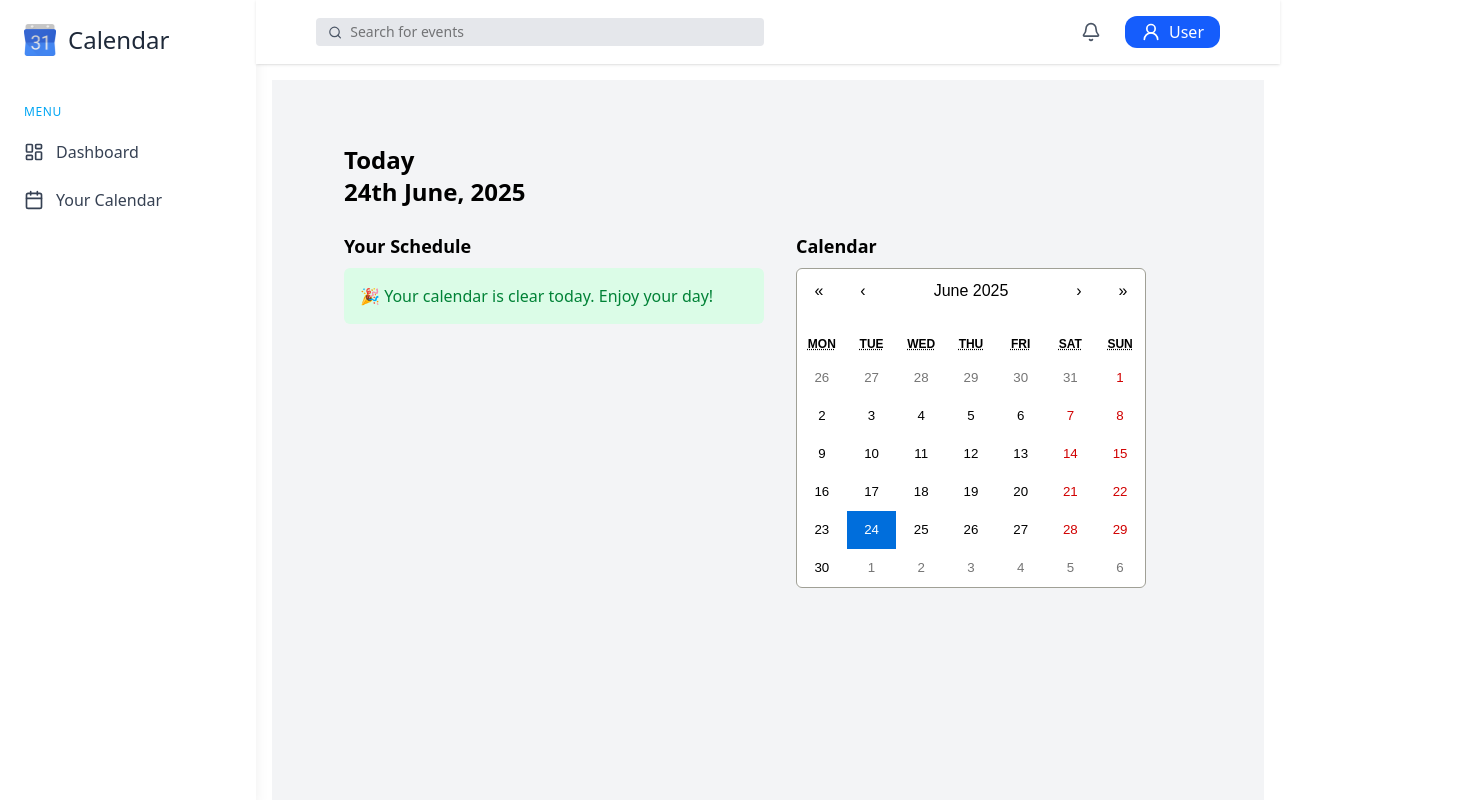
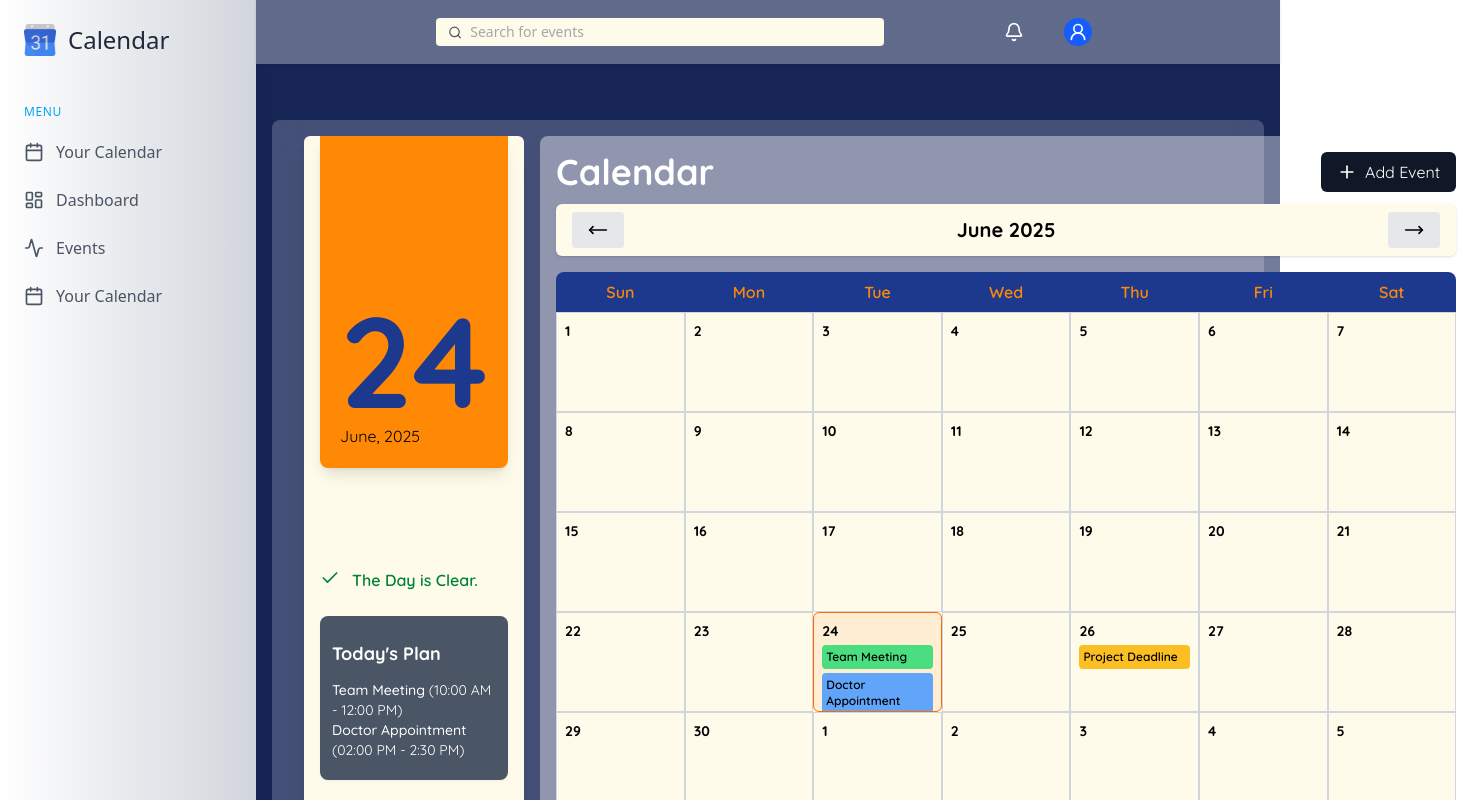
Before and after one commit to KRISHNAKUMAR-N-04/CalendarApp, a React (Vite) app: page / in a window 1280 px wide. Shown: the top 800 px of the page, 1472 px wide, since content can reach past the window. Built offline with nearby package versions, Linux system fonts and the light colour scheme.

Commit message:
Updates on css, deploy changes

```diff
--- a/src/App.jsx
+++ b/src/App.jsx
@@ -1,9 +1,7 @@
 import React from 'react';
 import { BrowserRouter as Router, Routes, Route } from 'react-router-dom';
 import Layout from './components/Layout';
-import Dashboard from './components/Dashboard';
 import YourCalendar from './components/YourCalendar';
-import EventEdit from './components/EventEdit';
 
 
 const App = () => {
@@ -11,9 +9,7 @@ const App = () => {
     <Router>
       <Routes>
         <Route element={<Layout />}>
-          <Route path="/" element={<Dashboard />} />
-          <Route path="/calendar" element={<YourCalendar />} />
-          <Route path="/editevent" element={<EventEdit/>}/>
+          <Route path="/" element={<YourCalendar />} />
         </Route>
       </Routes>
     </Router>
--- a/src/components/Dashboard.jsx
+++ /dev/null
@@ -1,55 +0,0 @@
-import { Search, Bell, User2Icon } from 'lucide-react';
-import React, { useState } from 'react';
-import Calendar from 'react-calendar';
-import 'react-calendar/dist/Calendar.css';
-import Topbar from './Topbar';
-
-const Dashboard = () => {
-  const [date, setDate] = useState(new Date());
-
-  const getOrdinal = (day) => {
-    if (day > 3 && day < 21) return 'th';
-    switch (day % 10) {
-      case 1: return 'st';
-      case 2: return 'nd';
-      case 3: return 'rd';
-      default: return 'th';
-    }
-  };
-
-  const formatDate = (date) => {
-    const day = date.getDate();
-    const ordinal = getOrdinal(day);
-    const month = new Intl.DateTimeFormat('en-GB', { month: 'long' }).format(date);
-    const year = date.getFullYear();
-    return `${day}${ordinal} ${month}, ${year}`;
-  };
-
-  return (
-    <div className="min-h-screen w-full bg-gray-100">
-
-      <div className="pt-16 md:pl-18 px-4 md:px-12 py-6 bg-gray-100">
-        <p className="text-black font-bold text-2xl mb-6">
-          Today <br />
-          <span className="font-semibold">{formatDate(new Date())}</span>
-        </p>
-
-        <div className="grid md:grid-cols-2 gap-8">
-          <div>
-            <h2 className="text-lg font-semibold mb-2">Your Schedule</h2>
-            <div className="p-4 bg-green-100 text-green-700 rounded-md">
-              🎉 Your calendar is clear today. Enjoy your day!
-            </div>
-          </div>
-
-          <div>
-            <h2 className="text-lg font-semibold mb-2">Calendar</h2>
-            <Calendar onChange={setDate} value={date} className="rounded-md" />
-          </div>
-        </div>
-      </div>
-    </div>
-  );
-};
-
-export default Dashboard;
--- a/src/components/Event.jsx
+++ b/src/components/Event.jsx
@@ -1,11 +1,10 @@
-const colors = ['bg-red-200', 'bg-green-200', 'bg-yellow-200', 'bg-purple-200'];
+const colors = ['bg-red-200', 'bg-green-200', 'bg-yellow-200', 'bg-purple-200', 'bg-orange-400'];
 
 const EventCard = ({ event }) => {
   const color = colors[Math.floor(Math.random() * colors.length)];
   return (
     <div className={`mt-1 p-1 text-xs rounded `} style={{backgroundColor: event.color}}>
       <div className="font-semibold">{event.title}</div>
-      <div>{event.Start_time}</div>
     </div>
   );
 };
--- a/src/components/EventEdit.jsx
+++ /dev/null
@@ -1,31 +0,0 @@
-import React from 'react'
-import { MoveLeftIcon } from 'lucide-react'
-import { useNavigate } from 'react-router-dom'
-
-const EventEdit = () => {
-
-  const navigate = useNavigate();
-
-
-  return (
-    <div className='bg-gray-100 min-h-screen ' >
-      <button
-            className="bg-gray-200 rounded px-4 py-2 m-4 cursor-pointer"
-            onClick={()=>navigate('/calendar')}
-          >
-            <MoveLeftIcon size={20}/>
-          </button>
-      <p className='pt-4 pl-6 pr-4 text-3xl font-medium'>Add Events</p>
-      <p className='font-extralight italic text-red-400 text-sm pl-6'>* Note: The following fields are required to add an event to your calendar</p>
-      <div className='ml-20 mt-10 w-fit p-10 rounded bg-gray-200 ' >
-        <p>Title: <span className='pl-26'><input type='text' className='pl-3 bg-gray-200  border-b-2 border-dashed focus:bg-white focus:text-black ' width={24}  placeholder='Enter title'></input></span></p>
-        <p className='pt-5'>Date: <span className='pl-25'><input type='text' className='pl-3 bg-gray-200  border-b-2 border-dashed' width={24}  placeholder='Enter date'></input></span></p>
-        <p className='pt-5'>Start Time: <span className='pl-16'><input type='text' className='pl-3 bg-gray-200  border-b-2 border-dashed' width={24}  placeholder='Enter Start Time'></input></span></p>
-        <p className='pt-5'>End Time: <span className='pl-18'><input type='text' className='pl-3 bg-gray-200  border-b-2 border-dashed' width={24}  placeholder='Enter End Time'></input></span></p>
-        <p className='pt-5'>Color: <span className='pl-24'><input type='text' className='pl-3 bg-gray-200  border-b-2 border-dashed' width={24}  placeholder='Enter color code'></input></span></p>
-      </div>
-    </div>
-  )
-}
-
-export default EventEdit
--- a/src/components/EventNotification.jsx
+++ b/src/components/EventNotification.jsx
@@ -1,62 +1,118 @@
 import React from 'react';
 import dayjs from 'dayjs';
 import customParseFormat from 'dayjs/plugin/customParseFormat';
-import { CheckIcon } from 'lucide-react';
+import { CheckIcon, FileWarningIcon } from 'lucide-react';
 
 
 const areOverlapping = (a, b) => {
-    dayjs.extend(customParseFormat)
+    dayjs.extend(customParseFormat);
     {/*
         const aStart1 = dayjs('a.Start)time', 'HH:mm a')
         console.log(aStart1);
     */}
+
     const format = 'h:mm A';
     const aStart = dayjs(a.Start_time, format);
-    const endtimeofA = dayjs(a.End_time, format);
+    const aEnd = dayjs(a.End_time, format);
     const bStart = dayjs(b.Start_time, format);
-    const endtimeofB = dayjs(b.End_time, format);
+    const bEnd = dayjs(b.End_time, format);
 
-    return aStart.isBefore(endtimeofB) && bStart.isBefore(endtimeofA);
+    console.log((aStart.isBefore(bEnd) && bStart.isBefore(aEnd)))
+    return aStart.isBefore(bEnd) && bStart.isBefore(aEnd);
+
 };
+
+
+
+const date = dayjs().format("DD");
+const month = dayjs().format("MMMM")
+const year = dayjs().format("YYYY")
 
 const EventNotification = ({ events, today }) => {
     const todayevent = events.filter(e => e.date === today.format('YYYY-MM-DD'));
-    const n = today.length
+    const n = todayevent.length
 
 
     let conflicts = [];
     for (let i = 0; i < n; i++) {
-        for (let j = i + 1; j < todaysEvents.length; j++) {
+        for (let j = i + 1; j < n; j++) {
             if (areOverlapping(todayevent[i], todayevent[j])) {
                 conflicts.push([todayevent[i], todayevent[j]]);
             }
         }
     }
-    const conflictLength = conflicts.length;
 
     return (
-        <div className="bg-white rounded-md shadow p-4 mb-6 border border-gray-200">
+        <div className="bg-amber-50 rounded-md max-h-fit shadow-xl md:max-w-xs pl-4 pr-4 pb-5 ">
 
-            <h3 className="text-lg font-bold mb-2">Today's Plan</h3>
+            <div className=' p-5 bg-orange-400 rounded-b-lg  pt-40 shadow-lg' >
+                <p className=' text-blue-900 font-extrabold text-9xl '>{date}</p>
+                <p>{month}, {year}</p>
+
+
+            </div>
+
             {conflicts.length > 0 ? (
-                <div className="text-red-600 space-y-2">
-                    <p className="font-semibold">Conflicting Events Found:</p>
+                <div className="space-y-2  ">
+                    <div className='ml-3 '>
+                        <p className="text-red-700 font-semibold flex mt-10">
+                            <FileWarningIcon size={20} className='mr-3 ' />Conflicting Events Found:</p>
                         {conflicts.map(([a, b], idx) => (
                             <div key={idx}>
-                            <p>-Your {a.title} Is around the same Time of {b.title}</p>
+                                <p className='text-red-500 italic font-light'>-Your {a.title} Is around the same Time of {b.title}</p>
                             </div>
                         ))}
                     </div>
-            ) : (
-                <div className=''>
-                    <p className="text-green-700 font-semibold flex">
-                        <CheckIcon size={20} className='mr-3 mt-0.5'/>  No Conflicts Today</p>
+                    <div className='bg-gray-600 text-white pl-3 pr-3 rounded-lg  drop-shadow-xs '>
+                        <h3 className="text-lg font-bold pt-6">Today's Plan</h3>
+
                         {todayevent.map((event, idx) => (
                             <div key={idx} className="text-sm mt-1">
                                 <span className="font-medium">{event.title}</span> ({event.Start_time} - {event.End_time})
                             </div>
                         ))}
                     </div>
+
+                </div>
+            ) : (
+                <>
+                    <div className='mt-25 '>
+                        <p className="text-green-700 font-semibold flex">
+                            <CheckIcon size={20} className='mr-3 ' />The Day is Clear.</p>
+                    </div>
+
+                    <div className=' bg-gray-600 text-white pl-3 pr-3 lg:mt-6 rounded-lg pb-5  drop-shadow-xs mb-5'>
+
+
+                        <h3 className="text-lg font-bold mb-3  pt-6 ">Today's Plan</h3>
+
+                        {todayevent.length > 0 ?
+                            (
+                                <div>
+                                    {todayevent.map((event, idx) => (
+
+                                        <div key={idx} className="text-sm ">
+                                            <span className="font-medium ">{event.title}</span> ({event.Start_time} - {event.End_time})
+                                        </div>
+
+                                    ))}
+                                </div>
+                            ) : (
+                                <div className='text-sm font-light text-sky-300'>No events today.</div>
+                            )
+                        }
+
+
+                        {/*} { todayevent.map((event, idx) => (
+
+                            <div key={idx} className="text-sm mt-1">
+                                <span className="font-medium ">{event.title}</span> ({event.Start_time} - {event.End_time})
+                            </div>
+
+                        ))}*/}
+                    </div>
+                </>
+
             )}
         </div>
     );
--- a/src/components/Layout.jsx
+++ b/src/components/Layout.jsx
@@ -5,9 +5,9 @@ import { Outlet } from 'react-router-dom';
 
 const Layout = () => {
   return (
-    <div className="min-h-screen">
+    <div className="min-h-fill bg-blur-xs bg-blue-950">
       <Navbar />
-      <div className="pt-16 md:pl-64">
+      <div className="pt-16">
         <Topbar />
         <main className="p-4">
           <Outlet />
--- a/src/components/Navbar.jsx
+++ b/src/components/Navbar.jsx
@@ -1,15 +1,14 @@
 import React, { useEffect, useState } from 'react';
-import { LayoutDashboard, Calendar, Menu } from 'lucide-react';
+import { LayoutDashboard, Calendar, Menu, LayoutDashboardIcon, ActivityIcon } from 'lucide-react';
 import logo from '../assets/1869397.png';
 import { Link } from 'react-router-dom';
 
 const Navbar = () => {
   const [isOpen, setIsOpen] = useState(false);
-  const [istab, setTab] = useState("Dashboard");
 
   return (
     <>
-      <div className="md:hidden flex justify-between items-center bg-white px-4 py-3 shadow fixed w-full z-50">
+      <div className="lg:hidden flex justify-between items-center bg-white px-4 py-3 shadow fixed w-full z-50">
         <h1 className="text-xl font-semibold text-gray-800">Calendar</h1>
         <button onClick={() => setIsOpen(!isOpen)} className="text-gray-700">
           <Menu size={24} />
@@ -18,9 +17,10 @@ const Navbar = () => {
 
       <nav
         className={`${
-          isOpen ? 'block' : 'hidden'
-        } md:block fixed top-0 left-0 w-64 h-full bg-white shadow-lg z-40 transition-all duration-300 ease-in-out`}
-      >
+          isOpen ? 'block pt-15' : 'hidden'
+        } lg:block fixed top-0 left-0 w-64 h-full bg-amber-50 backdrop-blur-2xl backdrop-opacity-50 shadow-lg z-40 transition-all duration-300 ease-in-out bg-gradient-to-r from-white to-gray-300`}>
+
+
         <div className="flex items-center text-2xl font-extralight text-gray-800 mb-6 p-6">
           <img src={logo} className="w-8 h-8 object-contain" alt="Logo" />
           <p className="pl-3">Calendar</p>
@@ -30,20 +30,38 @@ const Navbar = () => {
           <div className="font-extralight text-xs text-sky-500 uppercase tracking-wider pl-6 mb-2">Menu</div>
 
           <ul>
-            <li className="pl-6 py-3 hover:bg-blue-500 transition-colors">
+
+            <li className="pl-6 py-3 hover:bg-blue-500 text-gray-600 hover:text-white transition-colors duration-200">
               <Link
                 to="/"
-                className="flex items-center text-gray-700 hover:text-white w-full"
+                className="flex items-center  w-full"
               >
-                <LayoutDashboard size={20} />
+                <Calendar size={20} />
+                <p className="font-medium pl-3">Your Calendar</p>
+              </Link>
+            </li>
+            <li className="pl-6 py-3 hover:bg-blue-500 text-gray-600 hover:text-white transition-colors duration-200">
+              <Link
+                to="/"
+                className="flex items-center   w-full"
+              >
+                <LayoutDashboardIcon size={20} />
                 <p className="font-medium pl-3">Dashboard</p>
               </Link>
             </li>
-
-            <li className="pl-6 py-3 hover:bg-blue-500 transition-colors">
+            <li className="pl-6 py-3 hover:bg-blue-500 text-gray-600 hover:text-white transition-colors duration-200">
               <Link
-                to="/calendar"
-                className="flex items-center text-gray-700 hover:text-white w-full"
+                to="/"
+                className="flex items-center  w-full"
+              >
+                <ActivityIcon size={20} />
+                <p className="font-medium pl-3">Events</p>
+              </Link>
+            </li>
+            <li className="pl-6 py-3 hover:bg-blue-500 text-gray-600 hover:text-white transition-colors duration-200">
+              <Link
+                to="/"
+                className="flex items-center  w-full"
               >
                 <Calendar size={20} />
                 <p className="font-medium pl-3">Your Calendar</p>
--- a/src/components/Topbar.jsx
+++ b/src/components/Topbar.jsx
@@ -3,20 +3,19 @@ import { Bell, UserRoundIcon, Search } from 'lucide-react';
 
 const Topbar = () => {
   return (
-    <div className="fixed top-0 left-0 right-0 md:left-64 z-40 bg-white shadow h-16 flex items-center px-6 justify-between pl-15 pr-15">
-      <div className="flex items-center bg-gray-200 rounded px-3 py-1 w-full max-w-md">
+    <div className="fixed top-0 left-0 right-0 md:left-64  z-40 bg-gray-300/40 backdrop-blur-lg shadow h-16 flex items-center px-6 justify-evenly lg:pl-15 lg:pr-15">
+      <div className="flex items-center bg-amber-50  text-white rounded px-3 py-1 w-full max-w-md justify-start">
         <Search size={15} className="text-gray-600" />
         <input
           type="text"
           placeholder="Search for events"
-          className="ml-2 w-full bg-transparent border-none focus:outline-none text-sm"
+          className="ml-2 w-full bg-transparent border-none focus:outline-none text-sm text-gray-600"
         />
       </div>
       <div className="flex items-center space-x-6">
-        <Bell size={20} className="text-gray-600" />
-        <div className="flex items-center bg-blue-600 hover:bg-sky-400 text-white px-4 py-1 rounded-xl cursor-pointer">
-          <UserRoundIcon size={20} className="mr-2" />
-          <p>User</p>
+        <Bell size={20} className="text-white hover:fill-zinc-950 mr-10  cursor-pointer" />
+        <div className=" bg-blue-600 mr-2 hover:bg-gray-400 transition transition-color duration-200 text-white rounded-full p-1 cursor-pointer">
+          <UserRoundIcon size={20} className="" />
         </div>
       </div>
     </div>
--- a/src/components/YourCalendar.jsx
+++ b/src/components/YourCalendar.jsx
@@ -45,28 +45,32 @@ const Calendar = () => {
   const calendar = generateCalendar();
 
   return (
-    <div className="bg-gray-100 min-h-screen p-4 font-quicksand">
+    <div className="lg:ml-64 lg:pb-25 lg:pt-10 lg:max-w-screen">
+      <div className="bg-white/20 backdrop-blur-lg p-4 font-quicksand flex flex-col lg:flex-row shadow-white rounded-lg gap-4">
+        <div className="w-full lg:w-1/3 ml-4 ">
           <EventNotification events={events} today={today} />
+        </div>
 
-
-
-      <div className="pt-5  max-w-6xl mx-auto">
+        <div className="w-full pt-4 pb-5 bg-white/40 rounded-lg px-4 lg:flex-1">
+          <div className='flex h-10 justify-between content-center mb-3'>
+            <p className="text-3xl md:text-4xl text-white font-bold mb-4">Calendar</p>
             <div
-        className="flex justify-end pt-2 md:pt-3 md:pb-3 "
+              className="flex items-center shadow-white bg-gray-900 hover:bg-blue-600 transition hover:-translate-y-1 duration-300 text-white px-4 py-2 rounded-md cursor-pointer"
+              onClick={() => navigate('/editevent')}
             >
-        <div className="flex items-center bg-gray-900 hover:bg-blue-600 transition-all hover:-translate-y-1 duration-300 text-white px-4 py-1 rounded-md cursor-pointer" onClick={() => navigate('/editevent')}>
               <PlusIcon size={20} className="mr-2" />
               <p>Add Event</p>
             </div>
           </div>
-        <div className="flex justify-between items-center mb-4">
+
+          <div className="flex justify-between items-center bg-amber-50 text-black px-4 py-2 rounded-md shadow">
             <button
               className="bg-gray-200 rounded px-4 py-2"
               onClick={() => setSelectedDate(selectedDate.subtract(1, 'month'))}
             >
               <MoveLeftIcon size={20} />
             </button>
-          <h2 className="text-xl font-bold">
+            <h2 className="text-lg md:text-xl font-bold">
               {selectedDate.format('MMMM YYYY')}
             </h2>
             <button
@@ -77,28 +81,24 @@ const Calendar = () => {
             </button>
           </div>
 
-        <div className="overflow-x-auto">
-          <div className="min-w-[700px]">
-            <div className="grid grid-cols-7 text-center font-semibold mb-2">
+          <div className="overflow-x-auto mt-4 rounded-lg">
+            <div className="min-w-[900px]">
+              <div className="grid grid-cols-7 bg-blue-900 text-orange-400 text-center font-semibold">
                 {['Sun', 'Mon', 'Tue', 'Wed', 'Thu', 'Fri', 'Sat'].map(d => (
-                <div key={d}>{d}</div>
+                  <div key={d} className="py-2">{d}</div>
                 ))}
               </div>
 
-            <div className="space-y-3">
+              <div>
                 {calendar.map((week, weekIdx) => (
-                <div key={weekIdx} className="grid grid-cols-7  gap-3">
+                  <div key={weekIdx} className="grid grid-cols-7 bg-amber-50">
                     {week.map((cell, idx) => (
                       <div
                         key={idx}
-                      className={`border p-2 h-25 overflow-y-hidden rounded-md transition-transform duration-300 hover:-translate-y-1 ${cell.date.isSame(today, 'day')
-                          ? 'bg-blue-100 border-blue-500'
-                          : ''
-                        }`}
+                        className={`border border-gray-300 p-2 h-15 sm:h-32 md:h-25 overflow-hidden text-sm transition-transform duration-300 hover:-translate-y-1
+                          ${cell.date.isSame(today, 'day') ? 'bg-orange-100 border-orange-500 rounded-md' : ''}`}
                       >
-                      <div className="text-sm font-bold">
-                        {cell.date.date()}
-                      </div>
+                        <div className="font-bold mb-1">{cell.date.date()}</div>
                         {cell.events.map((e, i) => (
                           <EventCard key={i} event={e} />
                         ))}
@@ -111,6 +111,7 @@ const Calendar = () => {
           </div>
         </div>
       </div>
+    </div>
   );
 };
 
--- a/src/data/events.json
+++ b/src/data/events.json
@@ -10,7 +10,7 @@
     {
       "title": "Doctor Appointment",
       "date": "2025-06-24",
-      "Start_time": "02:00 AM",
+      "Start_time": "02:00 PM",
       "End_time": "2:30 PM",
       "color": "#60A5FA "
 
```
Lines whose indentation alone changed are shown as unchanged.
